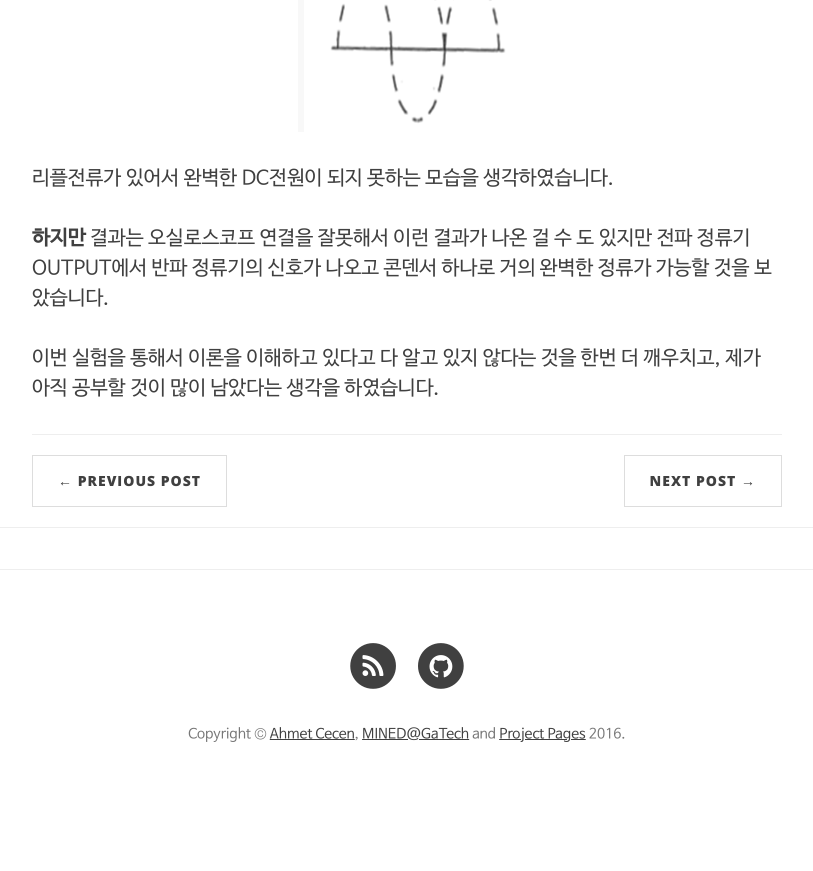
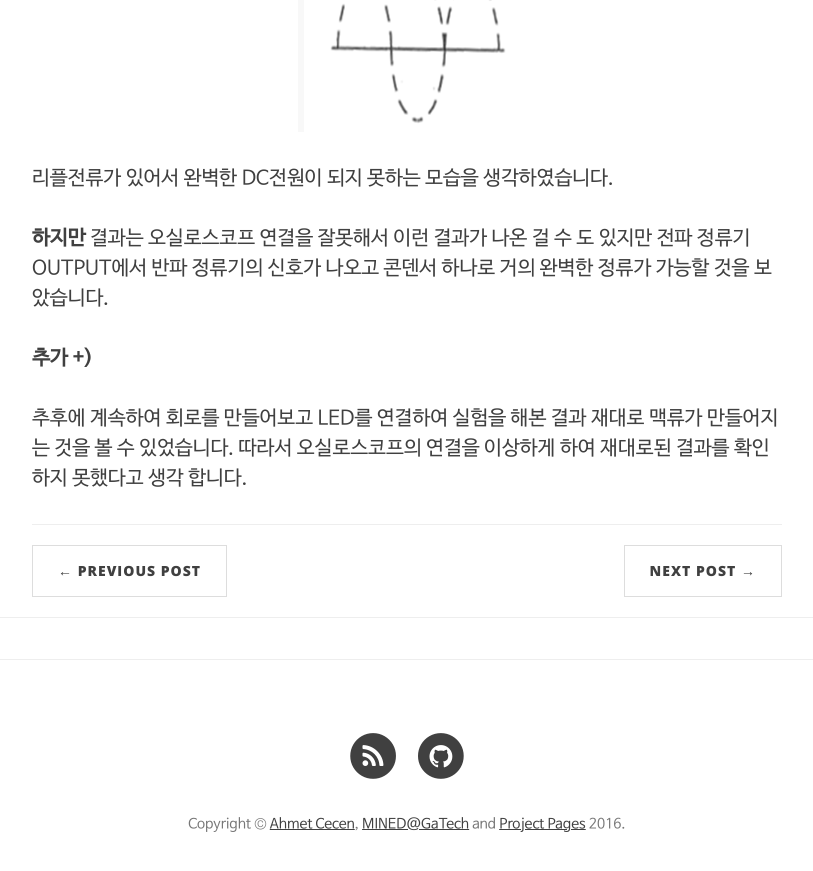
Before and after one commit to fbqweasd/fbqweasd.github.io, a Jekyll site: the page built from _posts/2019-04-03-full.md, in a window 1280 px wide and 900 px high, scrolled down 4021 px. Shown: the top 871 px of the window, without its empty margins (233-1046 px from the left). Built offline with Jekyll 4.4.1, drawn with Linux system fonts in a browser that asks for light colours; nearby versions of some CDN libraries; comment, search, counter and statistics services are not loaded; before the commit the page ends 4831 px from its top, so only the background shows below that.

Commit message:
full - final update

```diff
--- a/_posts/2019-04-03-full.md
+++ b/_posts/2019-04-03-full.md
@@ -64,4 +64,6 @@ category: 개인공부
 
 **하지만** 결과는 오실로스코프 연결을 잘못해서 이런 결과가 나온 걸 수 도 있지만 전파 정류기 OUTPUT에서 반파 정류기의 신호가 나오고 콘덴서 하나로 거의 완벽한 정류가 가능할 것을 보았습니다.
 
-이번 실험을 통해서 이론을 이해하고 있다고 다 알고 있지 않다는 것을 한번 더 깨우치고, 제가 아직 공부할 것이 많이 남았다는 생각을 하였습니다.
+**추가 +)**
+
+추후에 계속하여 회로를 만들어보고 LED를 연결하여 실험을 해본 결과 재대로 맥류가 만들어지는 것을 볼 수 있었습니다. 따라서 오실로스코프의 연결을 이상하게 하여 재대로된 결과를 확인하지 못했다고 생각 합니다.
```
